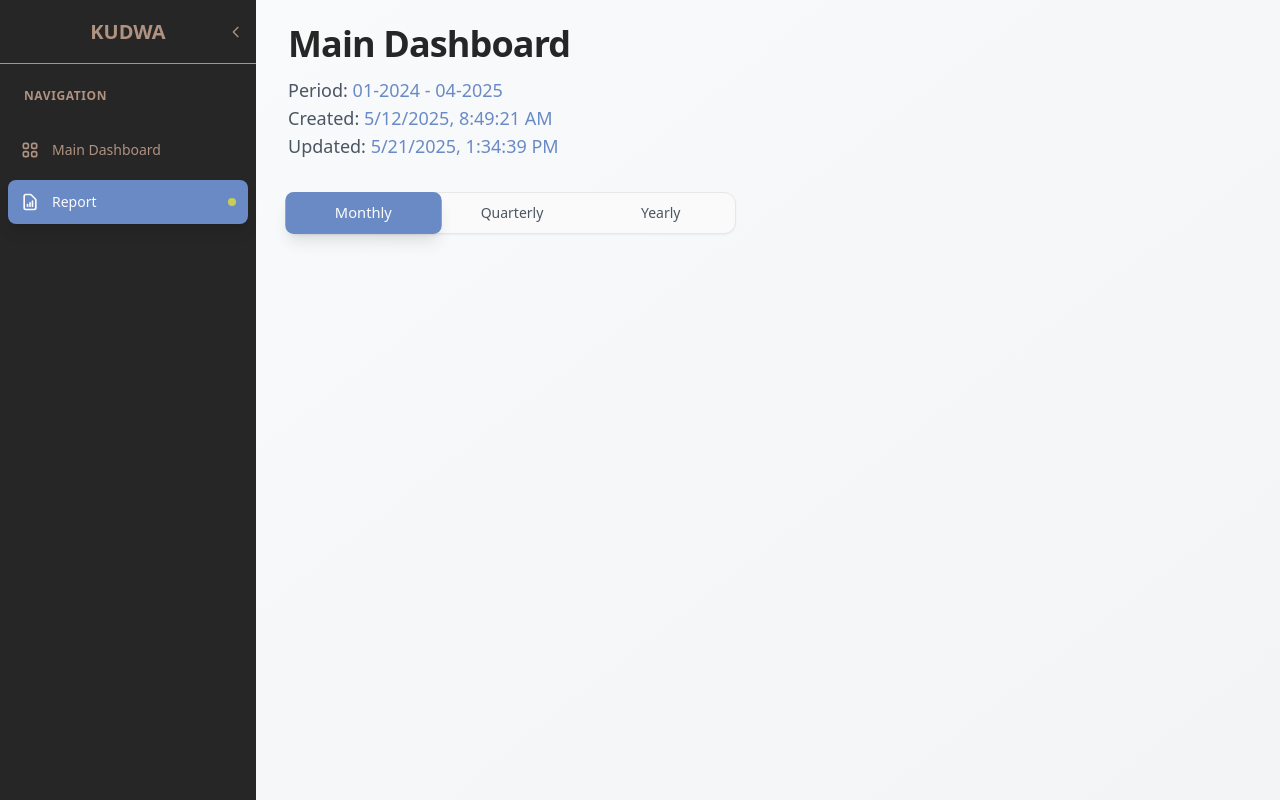
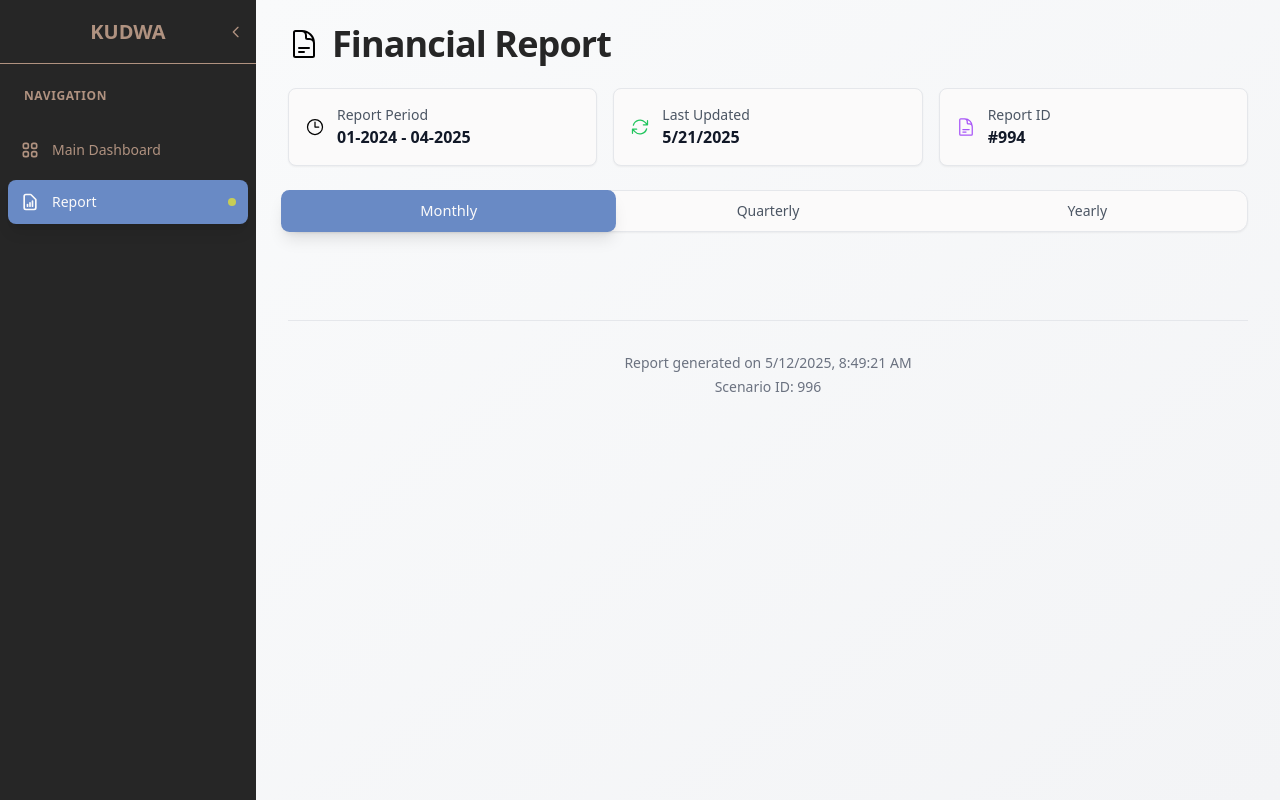
Before and after one commit to surohak/kudwa_dashboard, a React (Vite) app: page /report in a window 1280 px wide. Built offline with nearby package versions, Linux system fonts and the light colour scheme.

Commit message:
some small improvements

```diff
--- a/src/components/ui/PeriodSwitcher.tsx
+++ b/src/components/ui/PeriodSwitcher.tsx
@@ -16,7 +16,7 @@ const periods: { value: PeriodType; label: string; shortLabel: string }[] = [
 const PeriodSwitcher: React.FC<PeriodSwitcherProps> = ({ activePeriod, onPeriodChange }) => {
   return (
     <div className="flex justify-center lg:justify-start">
-      <div className="flex bg-white rounded-xl shadow-sm border border-gray-200 w-full max-w-md">
+      <div className="flex bg-white rounded-xl shadow-sm border border-gray-200 w-full">
         {periods.map((period) => (
           <button
             key={period.value}
--- a/src/pages/Dashboard/Dashboard.tsx
+++ b/src/pages/Dashboard/Dashboard.tsx
@@ -1,4 +1,5 @@
 import { useEffect, useState } from 'react';
+import { ArrowPathIcon, CalendarIcon, ChartBarIcon } from '@heroicons/react/24/outline';
 import classNames from 'classnames';
 import ReactEcharts from 'echarts-for-react';
 
@@ -79,22 +80,42 @@ const Dashboard = () => {
       <div className="px-4 sm:px-6 lg:px-8 py-6">
         <div className="max-w-7xl mx-auto">
           {/* Header Section */}
-          <div className="mb-8 text-center lg:text-left">
-            <h1 className="text-3xl lg:text-4xl font-bold text-black mb-3 tracking-tight">Main Dashboard</h1>
-            <p className="text-gray-600 text-lg">
-              Period:{' '}
-              <span className="font-medium text-blue">
+          <div className="mb-8">
+            <div className="text-center lg:text-left mb-6">
+              <div className="flex items-center justify-center lg:justify-start space-x-3 mb-4">
+                <ChartBarIcon className="w-8 h-8 text-blue-600" />
+                <h1 className="text-3xl lg:text-4xl font-bold text-black tracking-tight">Main Dashboard</h1>
+              </div>
+
+              <div className="grid grid-cols-1 md:grid-cols-2 gap-4 mt-6">
+                <div className="bg-white p-4 rounded-lg shadow-sm border border-gray-200">
+                  <div className="flex items-center space-x-3">
+                    <CalendarIcon className="w-5 h-5 text-blue-500" />
+                    <div>
+                      <p className="text-sm text-gray-600">Data Period</p>
+                      <p className="font-semibold text-gray-900">
                         {dashboardData.mainDashboard.startDate} - {dashboardData.mainDashboard.endDate}
-              </span>
                       </p>
-            <p className="text-gray-600 text-lg">
-              Metric Date: <span className="font-medium text-blue">{dashboardData.mainDashboard.metricDate}</span>
-            </p>
+                    </div>
+                  </div>
+                </div>
+
+                <div className="bg-white p-4 rounded-lg shadow-sm border border-gray-200">
+                  <div className="flex items-center space-x-3">
+                    <ArrowPathIcon className="w-5 h-5 text-green-500" />
+                    <div>
+                      <p className="text-sm text-gray-600">Metric Date</p>
+                      <p className="font-semibold text-gray-900">{dashboardData.mainDashboard.metricDate}</p>
+                    </div>
+                  </div>
+                </div>
+              </div>
             </div>
 
             {/* Period Switcher */}
             <div className="mb-8">
               <PeriodSwitcher activePeriod={activePeriod} onPeriodChange={setActivePeriod} />
+            </div>
           </div>
 
           {/* Charts Grid */}
--- a/src/pages/Report/Report.tsx
+++ b/src/pages/Report/Report.tsx
@@ -1,4 +1,6 @@
 import { useEffect, useState } from 'react';
+import { ArrowPathIcon, ClockIcon, DocumentTextIcon } from '@heroicons/react/24/outline';
+import classNames from 'classnames';
 
 import PeriodSwitcher from '../../components/ui/PeriodSwitcher.tsx';
 import { type ReportResult, reportService } from '../../services/Api/reportService';
@@ -69,25 +71,71 @@ const Report = () => {
       <div className="px-4 sm:px-6 lg:px-8 py-6">
         <div className="max-w-7xl mx-auto">
           {/* Header Section */}
-          <div className="mb-8 text-center lg:text-left">
-            <h1 className="text-3xl lg:text-4xl font-bold text-black mb-3 tracking-tight">Main Dashboard</h1>
-            <p className="text-gray-600 text-lg">
-              Period:{' '}
-              <span className="font-medium text-blue">
-                {reportData.startingDate} - {reportData.endingDate}
-              </span>
-            </p>
-            <p className="text-gray-600 text-lg">
-              Created: <span className="font-medium text-blue">{new Date(reportData.createdAt).toLocaleString()}</span>
-            </p>
-            <p className="text-gray-600 text-lg">
-              Updated: <span className="font-medium text-blue">{new Date(reportData.updatedAt).toLocaleString()}</span>
-            </p>
+          <div className="mb-2">
+            <div className="text-center lg:text-left mb-6">
+              <div className="flex items-center justify-center lg:justify-start space-x-3 mb-4">
+                <DocumentTextIcon className="w-8 h-8 text-blue-600" />
+                <h1 className="text-3xl lg:text-4xl font-bold text-black tracking-tight">Financial Report</h1>
+              </div>
+
+              <div className="grid grid-cols-1 md:grid-cols-3 gap-4 mt-6">
+                <div className="bg-white p-4 rounded-lg shadow-sm border border-gray-200">
+                  <div className="flex items-center space-x-3">
+                    <ClockIcon className="w-5 h-5 text-blue-500" />
+                    <div>
+                      <p className="text-sm text-gray-600">Report Period</p>
+                      <p className="font-semibold text-gray-900">
+                        {reportData.startingDate} - {reportData.endingDate}
+                      </p>
+                    </div>
+                  </div>
+                </div>
+
+                <div className="bg-white p-4 rounded-lg shadow-sm border border-gray-200">
+                  <div className="flex items-center space-x-3">
+                    <ArrowPathIcon className="w-5 h-5 text-green-500" />
+                    <div>
+                      <p className="text-sm text-gray-600">Last Updated</p>
+                      <p className="font-semibold text-gray-900">
+                        {new Date(reportData.updatedAt).toLocaleDateString()}
+                      </p>
+                    </div>
+                  </div>
+                </div>
+
+                <div className="bg-white p-4 rounded-lg shadow-sm border border-gray-200">
+                  <div className="flex items-center space-x-3">
+                    <DocumentTextIcon className="w-5 h-5 text-purple-500" />
+                    <div>
+                      <p className="text-sm text-gray-600">Report ID</p>
+                      <p className="font-semibold text-gray-900">#{reportData.id}</p>
+                    </div>
+                  </div>
+                </div>
+              </div>
+            </div>
+
+            {/* Period Switcher */}
+            <div className="mb-2">
+              <PeriodSwitcher activePeriod={activePeriod} onPeriodChange={setActivePeriod} />
+              <div
+                className={classNames('mt-4 text-center', {
+                  'opacity-0 pointer-events-none': !periodSwitching,
+                  'opacity-100': periodSwitching,
+                })}
+              >
+                <div className="inline-flex items-center space-x-2 text-blue-600">
+                  <div className="animate-spin rounded-full h-4 w-4 border-2 border-blue-600 border-t-transparent"></div>
+                  <span className="text-sm">Switching to {activePeriod} view...</span>
+                </div>
+              </div>
+            </div>
           </div>
 
-          {/* Period Switcher */}
-          <div className="mb-8">
-            <PeriodSwitcher activePeriod={activePeriod} onPeriodChange={setActivePeriod} />
+          {/* Footer */}
+          <div className="mt-12 pt-8 border-t border-gray-200 text-center text-sm text-gray-500">
+            <p>Report generated on {new Date(reportData.createdAt).toLocaleString()}</p>
+            <p className="mt-1">Scenario ID: {reportData.scenarioId}</p>
           </div>
         </div>
       </div>
--- a/src/services/Api/reportService.ts
+++ b/src/services/Api/reportService.ts
@@ -17,6 +17,7 @@ export interface ActualData {
   value: number[];
   createdAt: string;
   updatedAt: string;
+  source: string | null;
 }
 
 export interface ReportField {
@@ -95,6 +96,10 @@ export interface Metric {
   yearly?: number[];
 }
 
+export interface MetricsContainer {
+  [key: string]: Metric;
+}
+
 export interface ReportResult {
   id: number;
   scenarioId: number;
@@ -104,7 +109,7 @@ export interface ReportResult {
   updatedAt: string;
   profitnLoss: ProfitLossSection[];
   computedFields: ComputedField[];
-  metrics: Metric[];
+  metrics: MetricsContainer;
 }
 
 export interface ReportData {
```
Also changed, not shown: package.json (+4 -3 lines), 1 other file (tests, documents, lock files or other folders). Lines whose indentation alone changed are shown as unchanged.
